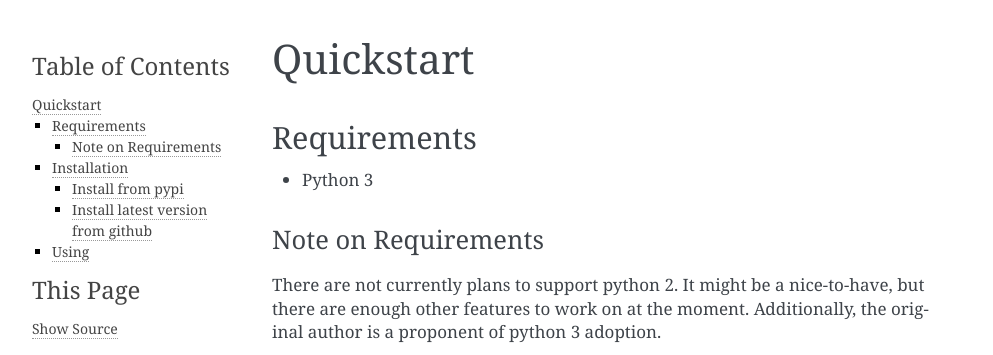
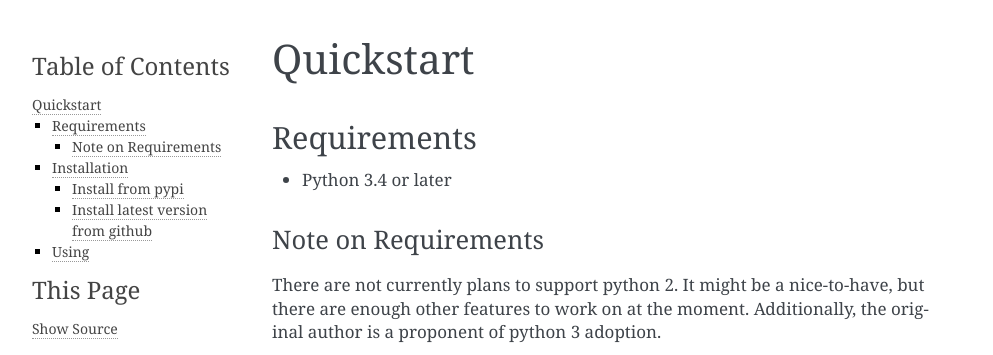
Before and after one commit to dusktreader/flask-buzz, a Sphinx documentation site: the page built from docs/quickstart.rst, in a window 1280 px wide. Shown: the top 355 px of the page, without its empty margins (148-1141 px from the left). Built offline with Sphinx 7.4.7, drawn with Linux system fonts in a browser that asks for light colours; pages that are not in the unit, such as notebooks, are missing from menus.

```diff
--- a/docs/quickstart.rst
+++ b/docs/quickstart.rst
@@ -4,7 +4,7 @@ Quickstart
 Requirements
 ------------
 
-* Python 3
+* Python 3.4 or later
 
 Note on Requirements
 ....................
```
Also changed, not shown: .travis.yml.
